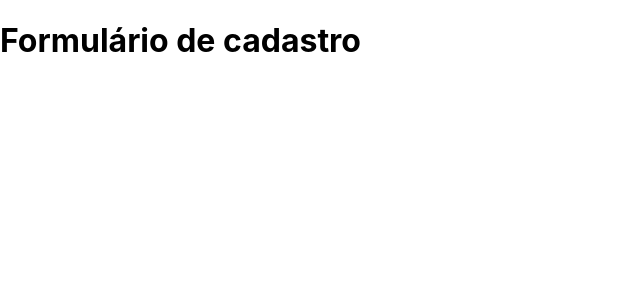
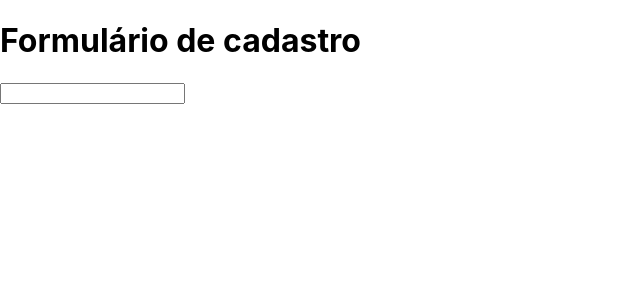
Before and after one commit to ClaudiOmatheuuss/functionComponents-react, a React (Create React App) app: page / in a window 1280 px wide. Shown: the top 300 px of the page, without its empty margins (0-640 px from the left). Built offline with nearby package versions, Linux system fonts and the light colour scheme.

Commit message:
entendendo class e function components

```diff
--- a/src/App.js
+++ b/src/App.js
@@ -1,11 +1,16 @@
-import { Component } from 'react';
+import { Component, Fragment } from 'react';
 import './App.css';
+
+import FormularioCadastro from './components/FormularioCadastro/FormularioCadastro'
 
 class App extends Component {
 
   render() {
     return (
-      <h1>Formulário de cadastro</h1>
+      <Fragment>
+        <h1>Formulário de cadastro</h1>
+        <FormularioCadastro />
+      </Fragment>
     );
   }
 }
--- /dev/null
+++ b/src/components/FormularioCadastro/FormularioCadastro.jsx
@@ -0,0 +1,11 @@
+import React from 'react';
+
+function FormularioCadastro () {
+    return (
+        <form>
+            <input type='text' />
+        </form>
+    )
+}
+
+export default FormularioCadastro
```
